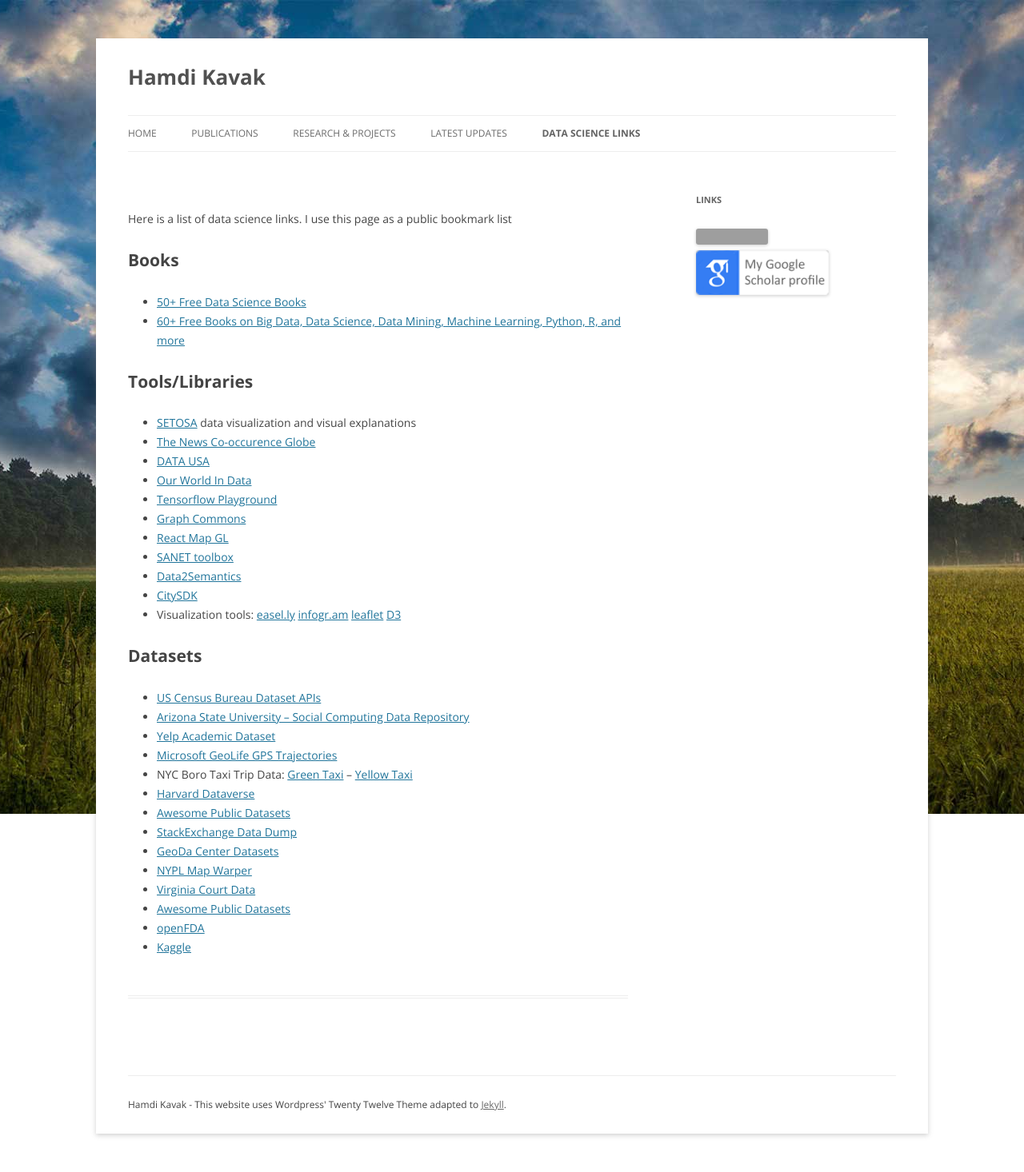
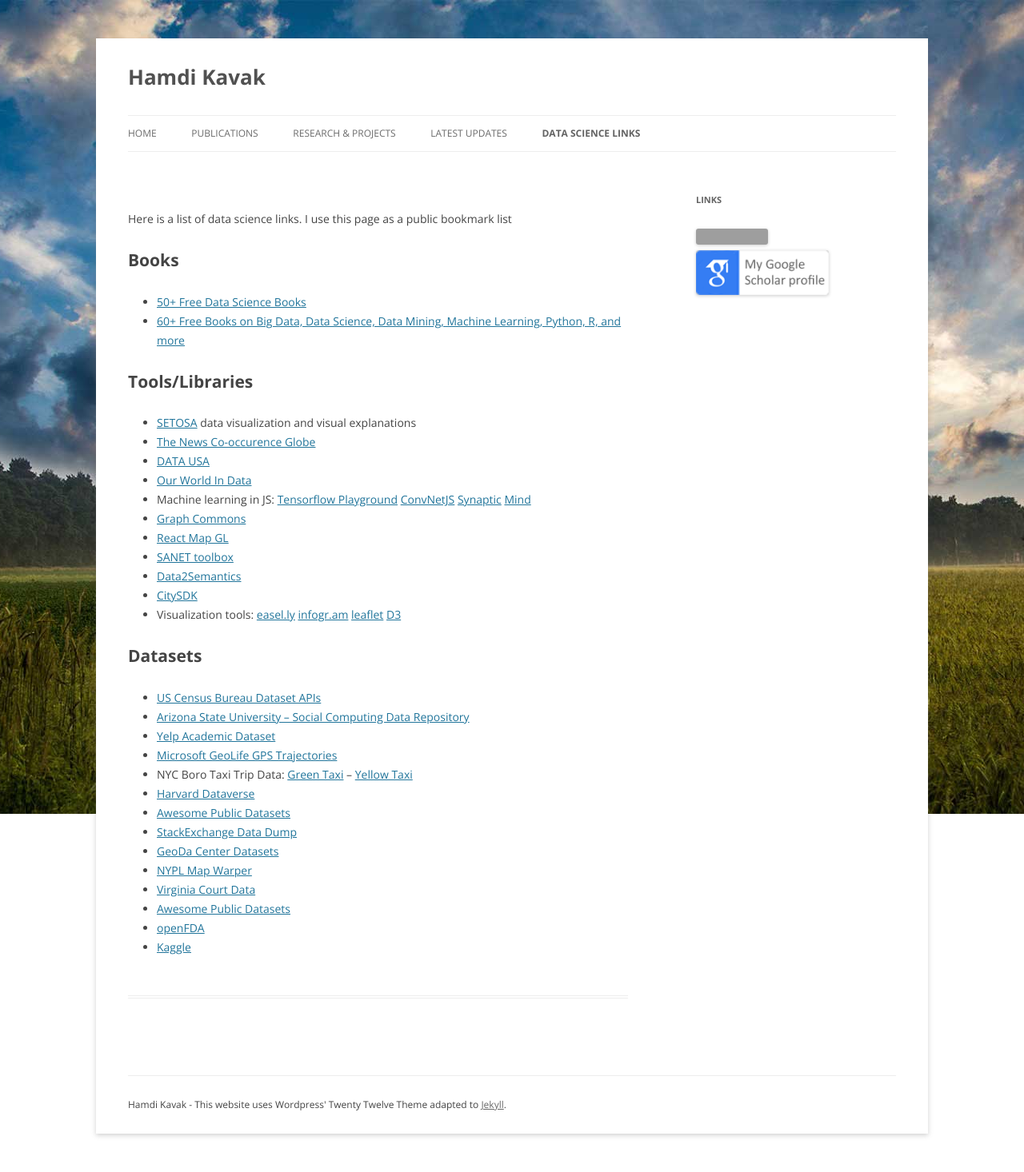
Before and after one commit to hamdikavak/hamdikavak.github.io, a Jekyll site: the page built from datasets/index.html, in a window 1280 px wide. Shown: the whole page at 80% size. Built offline with Jekyll 4.4.1, drawn with Linux system fonts in a browser that asks for light colours; nearby versions of some CDN libraries; library files that are not in the unit come from our copies; grey boxes are pictures that could not be loaded.

Commit message:
Update index.html

```diff
--- a/datasets/index.html
+++ b/datasets/index.html
@@ -18,7 +18,13 @@
 	<li><a href="http://data.gdeltproject.org/blog/news-cooccurrence-globe/globe_cooccur.html">The News Co-occurence Globe</a></li>
 	<li><a href="http://datausa.io/">DATA USA</a></li>
 	<li><a href="http://ourworldindata.org/">Our World In Data</a></li>
-	<li><a href="http://playground.tensorflow.org/">Tensorflow Playground</a></li>
+	<li>
+		Machine learning in JS:
+		<a href="http://playground.tensorflow.org/">Tensorflow Playground</a>
+		<a href="http://cs.stanford.edu/people/karpathy/convnetjs/">ConvNetJS</a>
+		<a href="http://synaptic.juancazala.com/">Synaptic</a>
+		<a href="http://www.mindjs.net/">Mind</a>
+	</li>
 	<li><a href="https://graphcommons.com/">Graph Commons</a></li>
 	<li><a href="https://github.com/uber/react-map-gl/">React Map GL</a></li>
 	<li><a href="http://sanet.csis.u-tokyo.ac.jp/">SANET toolbox</a></li>
```
